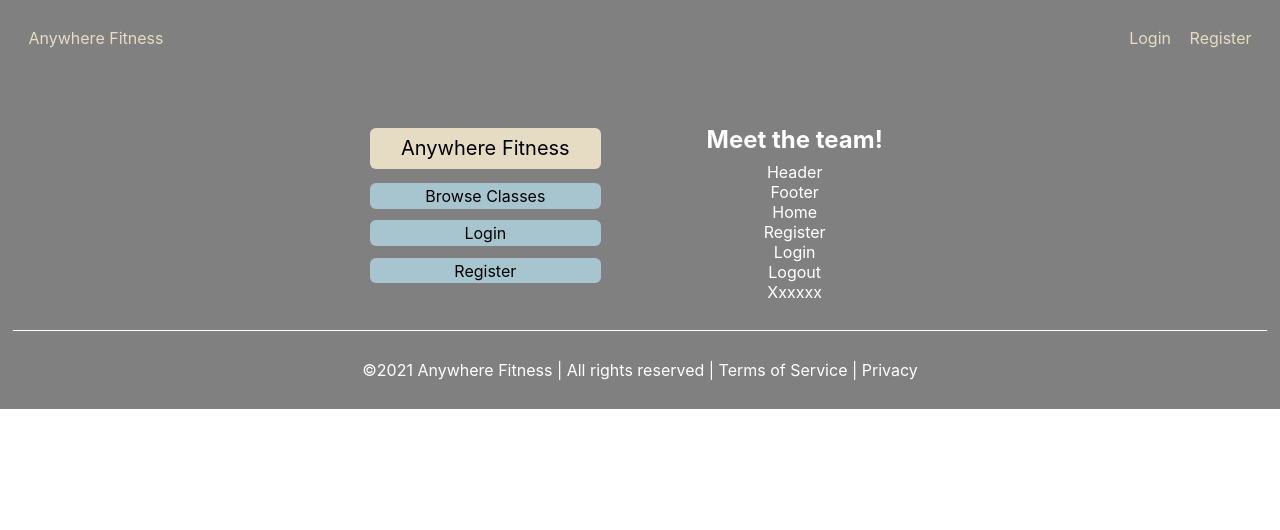
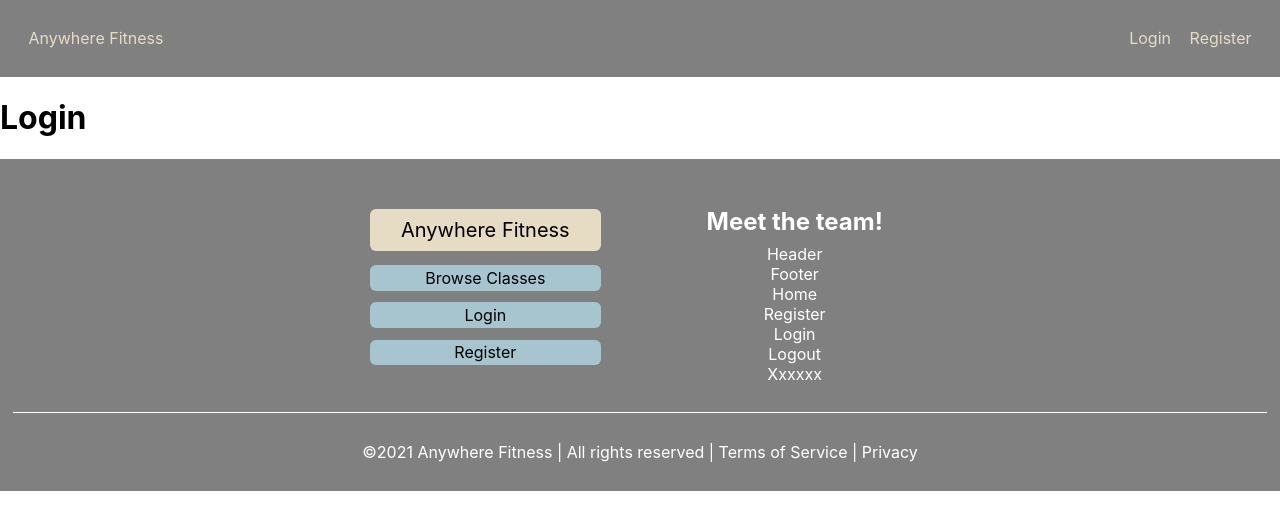
Before and after one commit to everestsh/anywhere_fitness7_front_end, a React (Create React App) app: page /login in a window 1280 px wide. Shown: the top 530 px of the page. Built offline with nearby package versions, Linux system fonts and the light colour scheme.

Commit message:
add Login.js Login.css

```diff
--- a/src/App.js
+++ b/src/App.js
@@ -6,6 +6,7 @@ import Header from './components/Header';
 import Footer from './components/Footer';
 import Home from './components/Home';
 import Register from './components/Register';
+import Login from './components/Login';
 
 function App() {
   return (
@@ -14,6 +15,7 @@ function App() {
     <Switch>
       <Route exact path="/" component={Home}/>
       <Route exact path="/register" component={Register}/>
+      <Route exact path="/login" component={Login}/>
     </Switch>
     <Footer />
   </Router>
--- /dev/null
+++ b/src/components/Login.js
@@ -0,0 +1,16 @@
+import React from 'react'
+import {Link} from 'react-router-dom'
+
+import homeImg from '../assets/fitness3.jpg'
+import '../CSS/Home.css';
+
+const Login = () =>{
+
+    return(
+            <div className="login-container">
+                <h1>Login</h1>
+            </div>
+    );
+}
+
+export default Login;
```
Also changed, not shown: src/CSS/Login.css (added).
